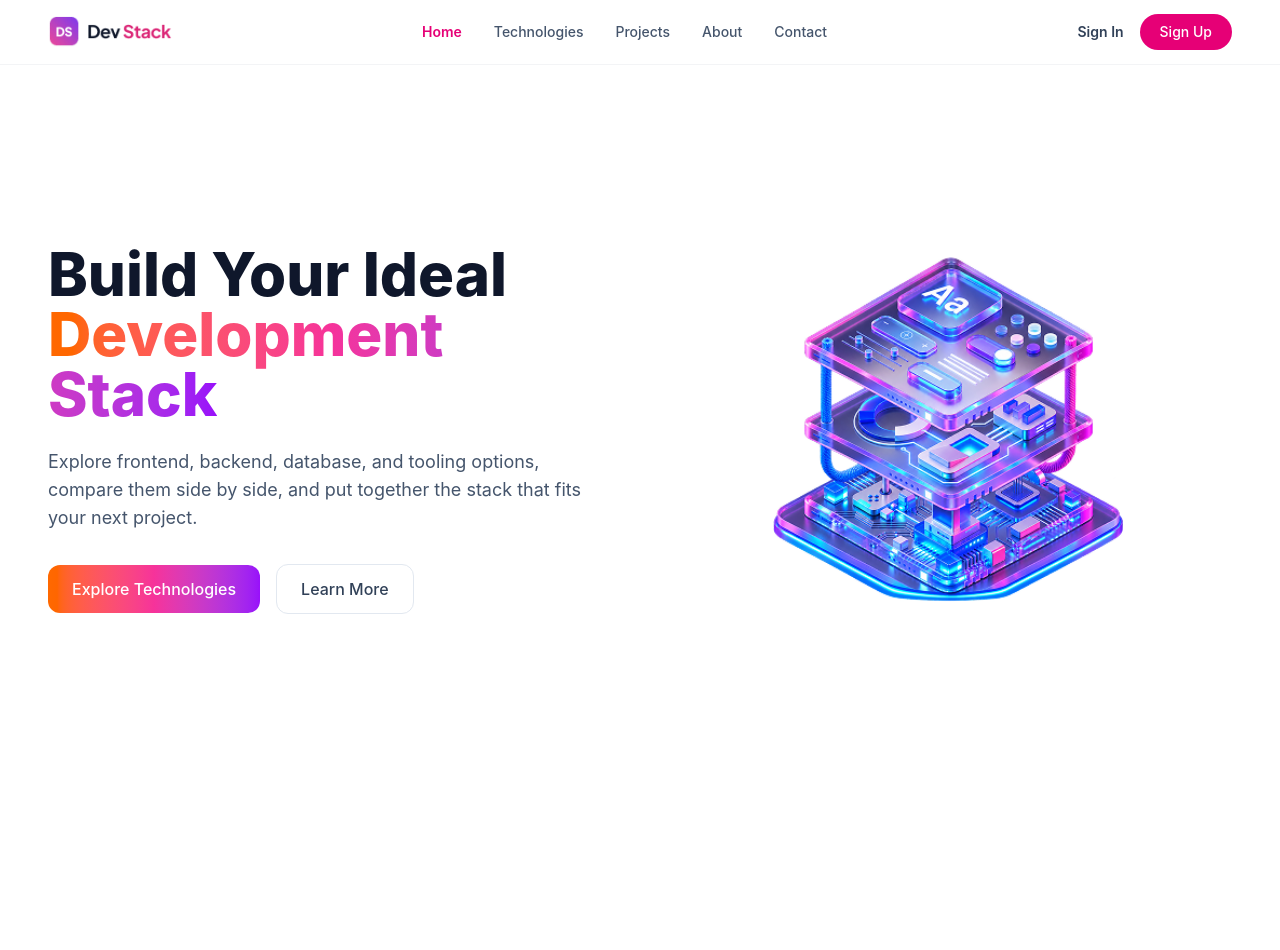
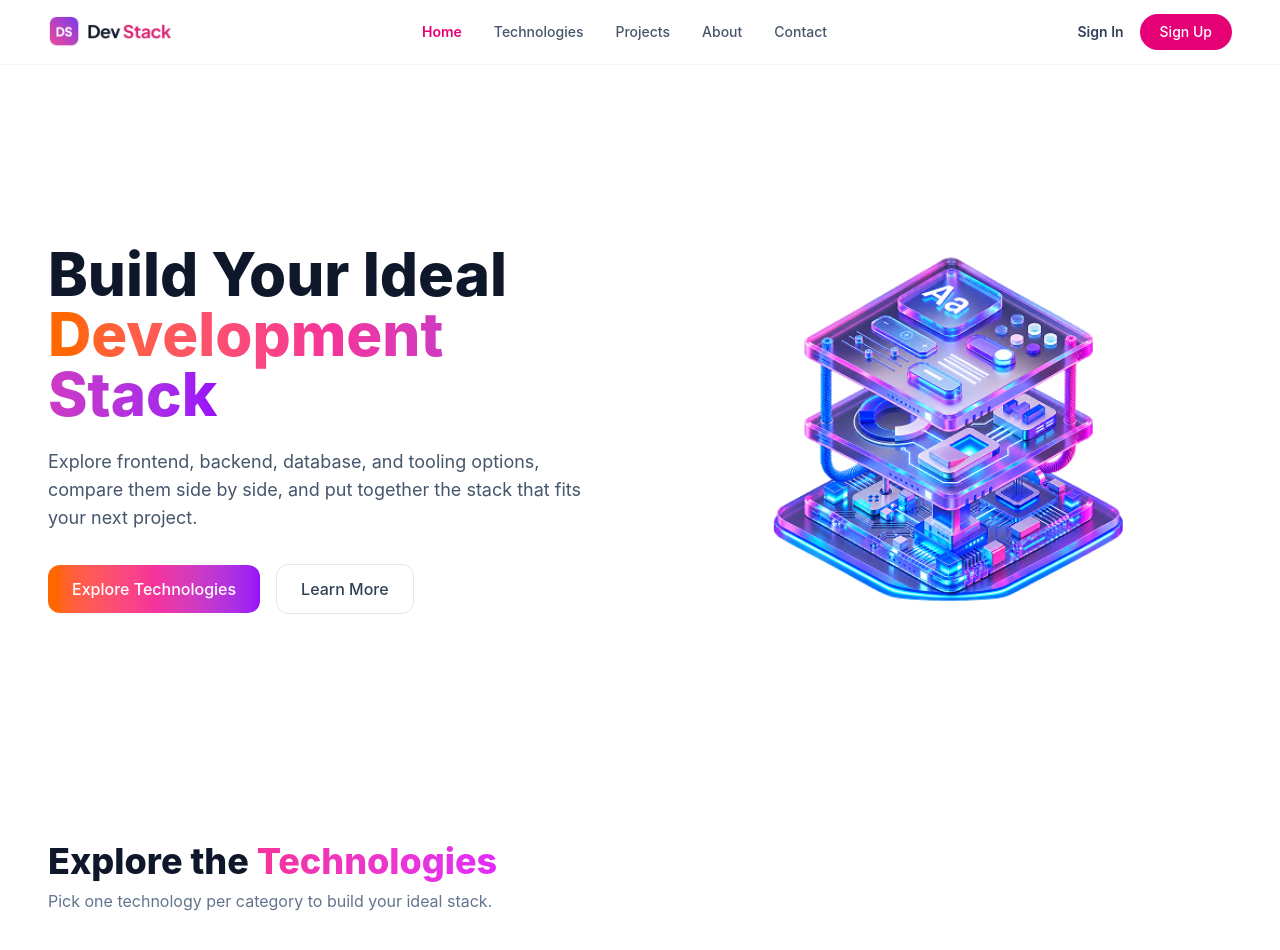
Before and after one commit to sahad-ibne/assignment-5, a React (Vite) app: page / in a window 1280 px wide. Shown: the top 950 px of the page. Before the commit the page ends 800 px from the top, so only its background shows below. Built offline with nearby package versions, Linux system fonts and the light colour scheme.

Commit message:
Added a common type folder and TechCard

```diff
--- a/src/App.tsx
+++ b/src/App.tsx
@@ -1,12 +1,24 @@
+import { Suspense, useState } from "react";
 import Banner from "./Components/Banner"
 import Nav from "./Components/Nav"
+import TechCards from "./Components/TechCard"
+import type { ITech } from "./TechType";
+
+const techFetch = async (): Promise<ITech[]> => {
+  const res = await fetch("/data.json");
+  const data = await res.json();
+  return data;
+}
 
 function App() {
-
+ const [techPromise] = useState(() => techFetch())
   return (
     <>
     <Nav></Nav>
     <Banner></Banner>
+    <Suspense fallback={<h1>Loading....</h1>}>
+        <TechCards techPromise={techPromise}></TechCards>
+      </Suspense>
     </>
   )
 }
--- /dev/null
+++ b/src/Components/TechCard.tsx
@@ -0,0 +1,30 @@
+import { use } from "react";
+import { FaStar } from "react-icons/fa";
+import type { ITech } from "../TechType";
+
+interface TechCardsProps {
+    techPromise: Promise<ITech[]>;
+}
+
+const TechCards = ({ techPromise }: TechCardsProps) => {
+
+    const technologies = use(techPromise);
+
+    return (
+        <section className="py-12 px-4 lg:px-12 max-w-7xl mx-auto">
+            <div className="mb-10 text-left">
+                <h2 className="text-3xl sm:text-4xl font-extrabold text-slate-900">
+                    Explore the{" "}
+                    <span className="bg-gradient-to-r from-pink-500 to-fuchsia-500 bg-clip-text text-transparent">
+                        Technologies
+                    </span>
+                </h2>
+                <p className="mt-2 text-slate-500 text-sm sm:text-base">
+                    Pick one technology per category to build your ideal stack.
+                </p>
+            </div>
+        </section>
+    );
+};
+
+export default TechCards;
--- /dev/null
+++ b/src/TechType.ts
@@ -0,0 +1,10 @@
+export interface ITech {
+  id: string;
+  name: string;
+  category: string;
+  description: string;
+  icon: string;
+  rating: number;
+  difficulty: string;
+  badge: string;
+}
```
